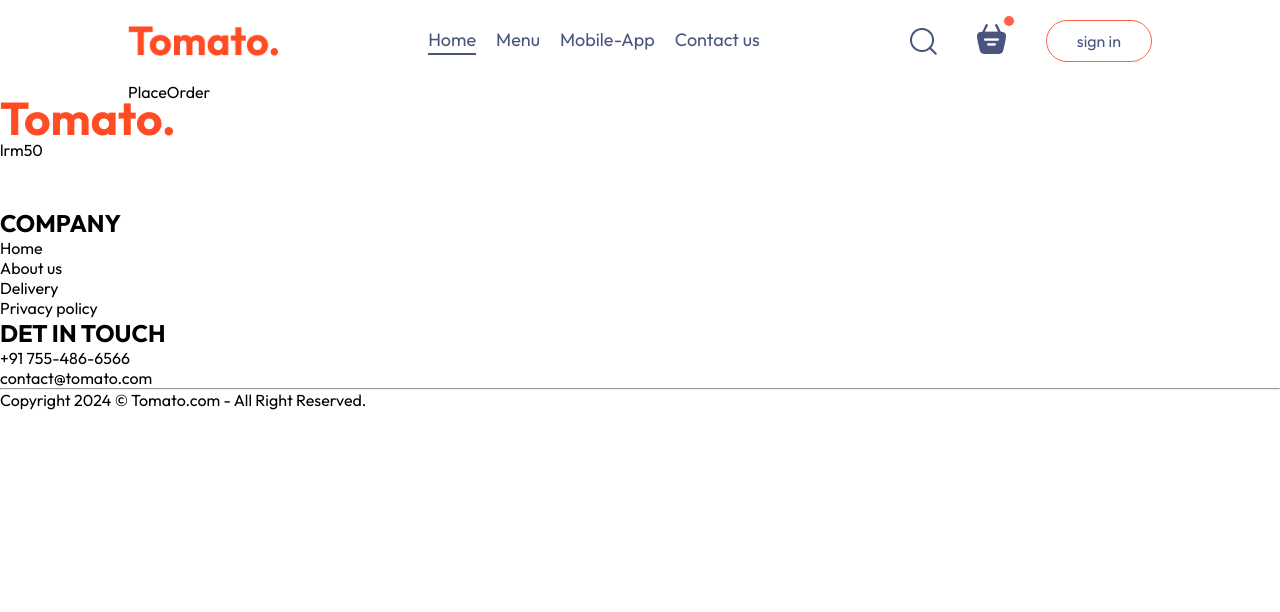
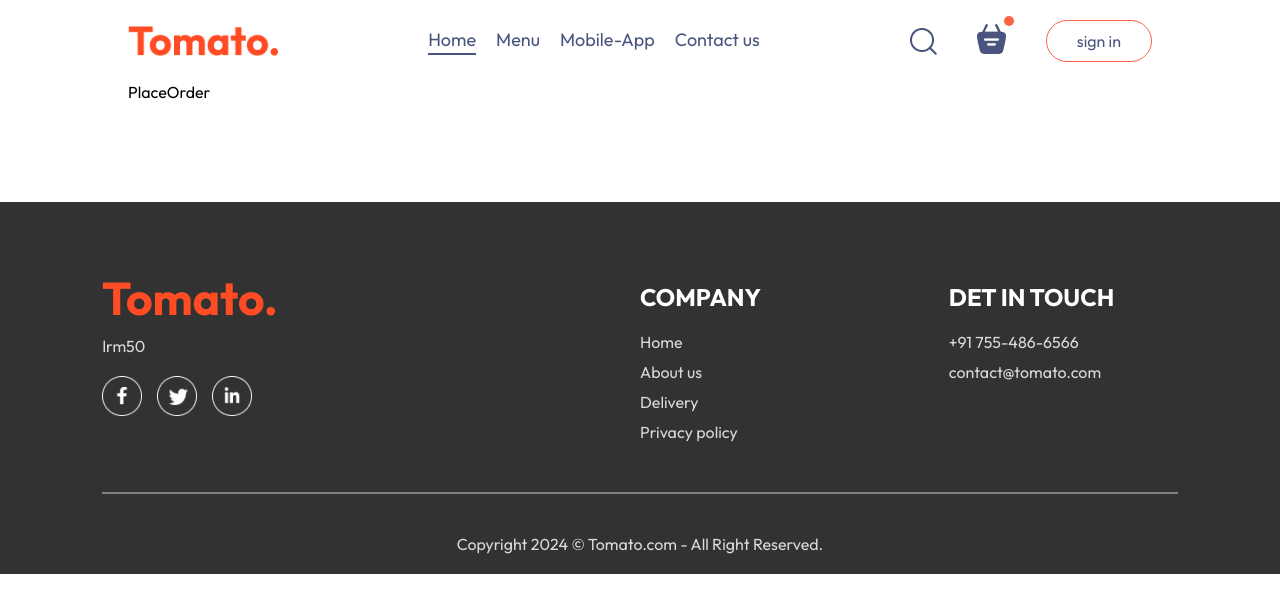
Before and after one commit to princebhayani/Food-Delivery-website, a React (Vite) app in the folder frontend/: page /placeorder in a window 1280 px wide. Shown: the top 612 px of the page. Built offline with nearby package versions, Linux system fonts and the light colour scheme.

Commit message:
add styling for footer

```diff
--- a/frontend/src/components/Footer/Footer.css
+++ b/frontend/src/components/Footer/Footer.css
@@ -0,0 +1,48 @@
+.footer{
+    color: #d9d9d9;
+    background-color: #323232;
+    display: flex;
+    flex-direction: column;
+    align-items: center;
+    gap: 20px;
+    padding: 20px 8vw;
+    padding-top:  80px ;
+    margin-top:100px ;
+}
+
+.footer-content{
+    width: 100%;
+    display: grid;
+    grid-template-columns: 2fr 1fr 1fr;
+    gap: 80px;
+}
+
+.footer-content-left , .footer-content-right , .footer-content-center{
+    display: flex;
+    flex-direction: column;
+    align-items: start;
+    gap: 20px;
+}
+
+.footer-content-left li, .footer-content-right li , .footer-content-center li{
+    list-style: none;
+    margin-bottom: 10px;
+    cursor: pointer;
+}
+
+.footer-content-right h2, .footer-content-center h2{
+    color: white;
+}
+
+.footer-social-icons img{
+    width: 40px;
+    margin-right: 15px;
+}
+
+.footer hr{
+    width: 100%;
+    height: 2px;
+    margin: 20px 0;
+    background-color: gray;
+    border: none;
+}
--- a/frontend/src/components/Footer/Footer.jsx
+++ b/frontend/src/components/Footer/Footer.jsx
@@ -9,7 +9,7 @@
                 <div className='footer-content-left'>
                     <img src={assets.logo}></img>
                     <p>lrm50</p>
-                    <div className='footer-social-icon'>
+                    <div className='footer-social-icons'>
                         <img src={assets.facebook_icon}></img>
                         <img src={assets.twitter_icon}></img>
                         <img src={assets.linkedin_icon}></img>
```
